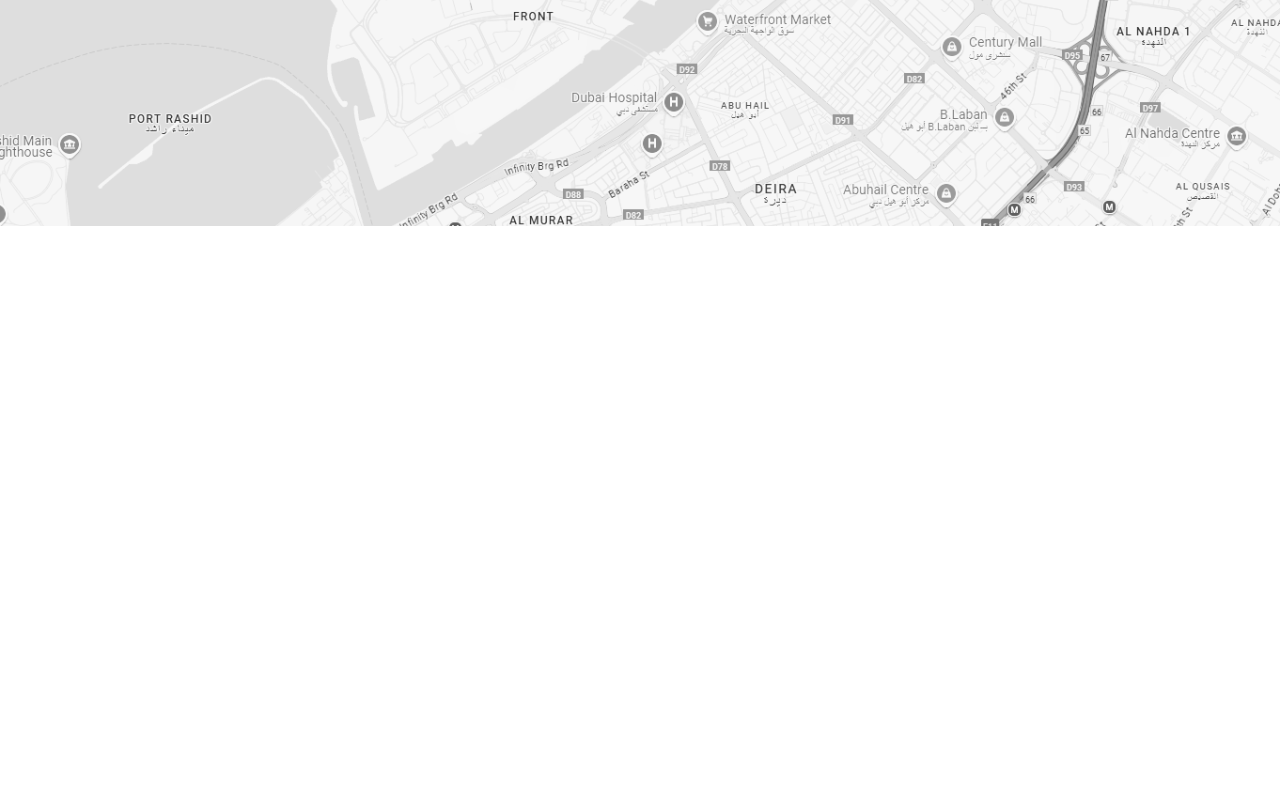
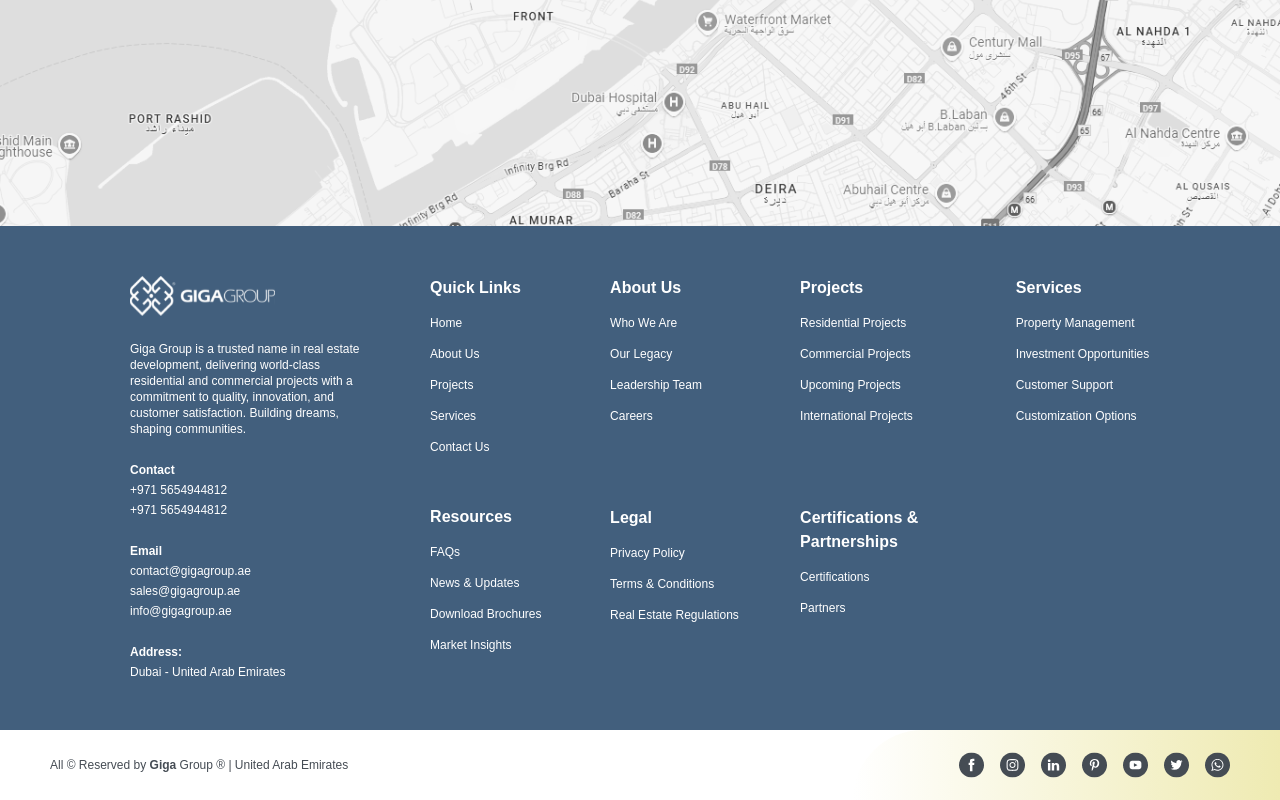
Before and after one commit to GigaGroupAE/Giga_Group_Website, a Next.js app: page /about in a window 1280 px wide. Shown: the part 4823-5623 px from the top of the page. Before the commit the page ends 5049 px from the top, so only its background shows below. Built offline with nearby package versions, Linux system fonts and the light colour scheme.

Commit message:
complete footer ui mobile

```diff
--- a/app/components/CopyRights.jsx
+++ b/app/components/CopyRights.jsx
@@ -10,9 +10,10 @@
 
 const CopyRights = () => {
   return (
-    <section className="bg-white px-[50px] h-[70px] flex items-center justify-between ">
+    <section className="bg-white px-[50px] h-[70px] flex md:flex-row flex-col
+     items-center md:justify-between   justify-around ">
       <div className="">
-        <h2 className="font-poppins text-xs text-TextandIcons font-medium">
+        <h2 className="font-poppins text-xs text-TextandIcons relative font-medium z-50">
           All © Reserved by <b>Giga</b> Group ® | United Arab Emirates
         </h2>
       </div>
@@ -26,7 +27,7 @@
         <Image src={whatsapp} alt="Facebook" />
       </div>
 
-      <div className=" absolute h-[70px] w-2/6 right-0  rounded-ss-full  bg-gradient-to-r from-white to-secondary/30"></div>
+      <div className=" absolute h-[70px] w-2/6 right-0  rounded-ss-full  bg-gradient-to-r from-white to-secondary/30 z-0"></div>
     </section>
   );
 };
--- a/app/components/Footer.jsx
+++ b/app/components/Footer.jsx
@@ -14,8 +14,8 @@
 
 const Footer = () => {
   return (
-    <section className="bg-[#425F7D] h-[524px]">
-      <div className="px-[130px] py-[50px] flex space-x-[60px]">
+    <section className="bg-[#425F7D] pt-[50] ">
+      <div className="md:px-[130px] px-4 py-[50px] flex md:flex-row flex-col md:space-x-[60px]">
         {/* Details  */}
         <div className=" w-[340px] space-y-[25px] flex flex-col">
           <Image
@@ -58,8 +58,8 @@
           </div>
         </div>
         {/* Quick Links */}
-        <div className="spaec-y-[50px]  space-y-[50px]">
-          <div className="space-y-[15px]">
+        <div className="   md:space-y-[50px] space-y-6 mt-4 md:mt-0">
+          <div className="space-y-[15px] ">
             <h2 className="font-poppins text-white text-[16px] font-semibold">
               Quick Links
             </h2>
@@ -97,8 +97,8 @@
           </div>
         </div>
         {/* About Us */}
-        <div className="spaec-y-[50px]   space-y-[50px]">
-          <div className="space-y-[15px]">
+        <div className="   md:space-y-[50px] space-y-6">
+          <div className="space-y-[15px] mt-8 md:mt-0">
             <h2 className="font-poppins text-white text-[16px] font-semibold">
               About Us
             </h2>
@@ -116,7 +116,7 @@
             })}
           </div>
 
-          <div className="space-y-[15px] w-[130px]   relative top-8">
+          <div className="space-y-[15px] w-[130px]   relative md:top-8">
             <h2 className="font-poppins text-white text-[16px] font-semibold">
               Legal
             </h2>
@@ -135,8 +135,8 @@
           </div>
         </div>
         {/* Projects */}
-        <div className="spaec-y-[50px]  space-y-[50px]">
-          <div className="space-y-[15px]">
+        <div className="space-y-8  md:space-y-[50px]">
+          <div className="space-y-[15px] mt-4 md:mt-0">
             <h2 className="font-poppins text-white text-[16px] font-semibold">
               Projects
             </h2>
@@ -154,7 +154,7 @@
             })}
           </div>
           {/* Certifications & Partnerships */}
-          <div className="space-y-[15px] relative top-8">
+          <div className="space-y-[15px] relative md:top-8">
             <h2 className="font-poppins text-white text-[16px] font-semibold">
               Certifications & Partnerships
             </h2>
@@ -173,7 +173,7 @@
           </div>
         </div>
         {/* Services */}
-        <div className="spaec-y-[50px]  space-y-[50px] w-[190px] ">
+        <div className="spaec-y-[50px]  space-y-[50px] w-[190px]  mt-8 md:mt-0">
           <div className="space-y-[15px]">
             <h2 className="font-poppins text-white text-[16px] font-semibold">
               Services
--- a/app/components/NewsLetter.jsx
+++ b/app/components/NewsLetter.jsx
@@ -3,8 +3,8 @@
 
 const NewsLetter = () => {
   return (
-    <section className="h-[400px]  bg-gradient-to-tr from-[#F8F7EB] to-white flex flex-row  items-center ">
-      <div className="md:w-[70%] w-11/12 mx-auto flex  md:flex-row flex-col items-center">
+    <section className=" bg-gradient-to-tr from-[#F8F7EB] to-white flex flex-row  items-center py-[70px] bg-indigo-500 ">
+      <div className="md:w-[70%] w-11/12 mx-auto flex  md:flex-row flex-col items-center  ">
         <div className=" md:w-[40%] w-11/12">
           <h2 className="font-poppins text-TextandIcons font-medium text-[30px]">
             Stay Updated with
@@ -20,7 +20,7 @@
             gateway to premium real estate opportunities awaits!
           </p>
         </div>
-        <div className="md:w-[75%] w-11/12 ml-10 h-[265px]   shadow-md bg-opacity-40 backdrop-blur-md      rounded-2xl flex flex-col justify-center px-6">
+        <div className="md:w-[75%]  w-[95%] md:ml-10 h-[265px]   shadow-md bg-opacity-40 backdrop-blur-md      rounded-2xl flex flex-col justify-center px-6">
           <h2 className="font-poppins text-TextandIcons text-[25px] font-medium">
             <b className="font-semibold">Newsletter</b> Form
           </h2>
@@ -28,19 +28,21 @@
 
           {/* input forms  */}
 
-          <div className=" gap-2 flex md:flex-row flex-col items-center  ">
+          <div className=" gap-2 flex md:flex-row flex-col items-center space-y-4 md:space-y-0  ">
             <input
               type="text"
               placeholder="Name"
-              className="    rounded-md py-2 px-4  w-[233px] "
+              className="    rounded-md py-2 px-4  md:w-[233px] w-full "
             />
             <input
               type="text"
               placeholder="Email Address"
-              className="    rounded-md py-2 px-4  mx-2 w-[233px]  "
+              className="    rounded-md py-2 px-4  mx-2 md:w-[233px] w-full  "
             />
 
-            <ButtonPrimary title="Subscribe" />
+            <div className=" w-full md:flex">
+              <ButtonPrimary title="Subscribe" />
+            </div>
           </div>
         </div>
       </div>
--- a/app/layout.js
+++ b/app/layout.js
@@ -27,7 +27,7 @@
         <Navbar />
 
         {children}
-        {/* <Footer /> */}
+        <Footer />
       </body>
     </html>
   );
```
